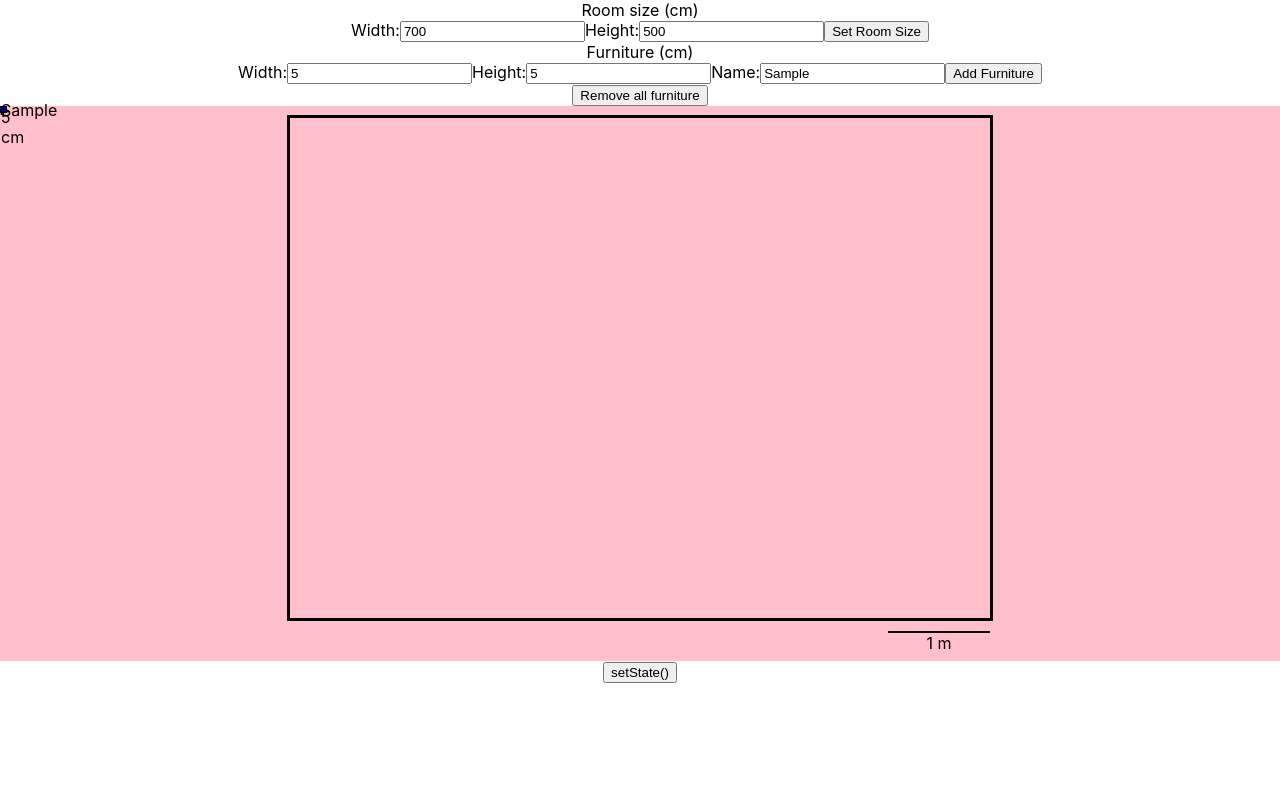
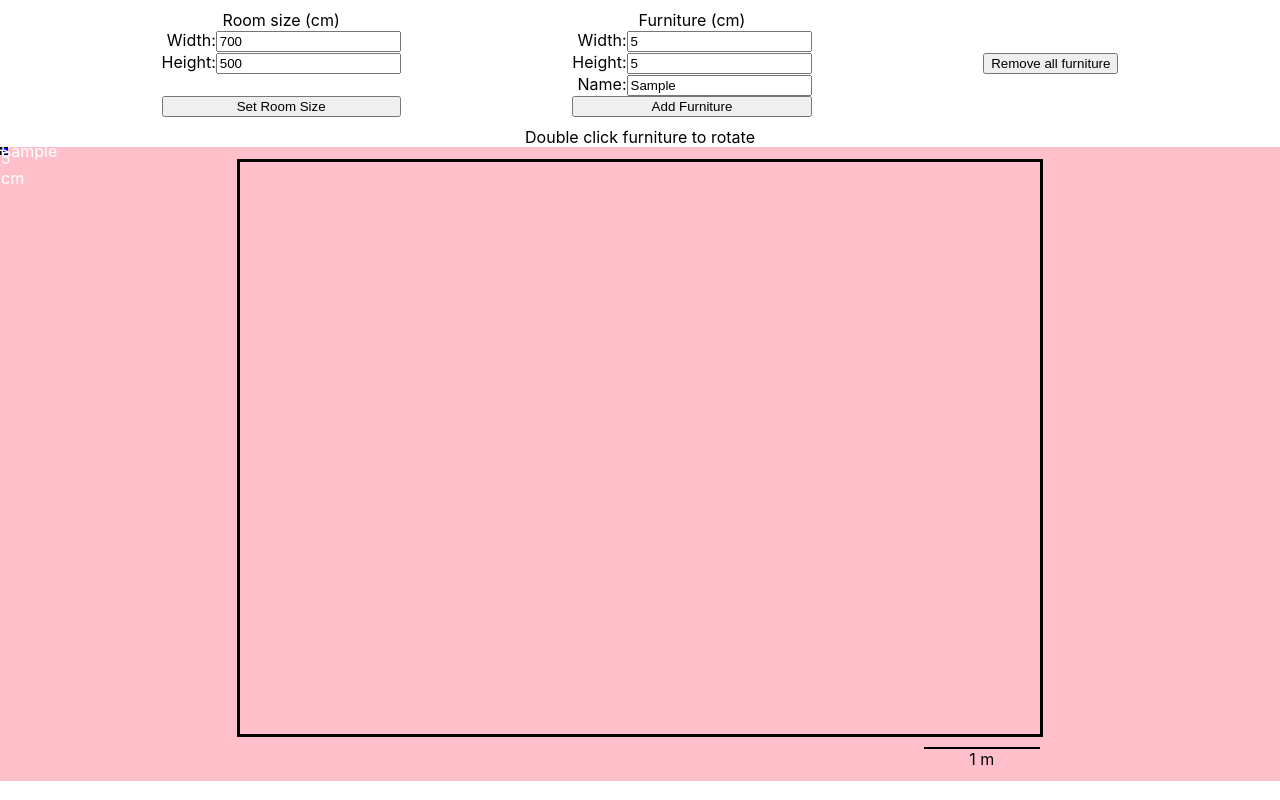
Before and after one commit to estellecomment/letsmovethefurniture, a React (Create React App) app: page / in a window 1280 px wide. Both pictures are taken after typing "5", "5", "Sample" into the empty fields and a click on the input "Add Furniture". Built offline with nearby package versions, Linux system fonts and the light colour scheme.

Commit message:
Add furniture rotation. Fixed bug with clearFurniture. Nicer form display.

```diff
--- a/src/App.css
+++ b/src/App.css
@@ -67,13 +67,14 @@
   position: absolute;
   background-color: blue;
   border: solid black 1px;
+  color: white;
 
   display: flex;
   flex-direction: column;
   justify-content: center;
 }
 
-.height {
+.meuble-height {
   writing-mode: vertical-rl;
   text-orientation: mixed;
   position: absolute;
@@ -81,8 +82,30 @@
   height: 100%;
 }
 
-.width {
+.meuble-width {
   position: absolute;
   top: 0%;
   width: 100%;
 }
+
+.forms-container {
+  display: flex;
+  flex-direction: row;
+  justify-content: space-evenly;
+  align-content: center;
+}
+
+form {
+  margin: 10px;
+  display: flex;
+  flex-direction: column;
+  justify-content: center;
+}
+
+.form-body {
+  flex-grow: 10;
+
+  display: flex;
+  flex-direction: column;
+  align-items: flex-end;
+}
--- a/src/App.js
+++ b/src/App.js
@@ -5,13 +5,28 @@ import './App.css';
 class Meuble extends Component {
     constructor(props) {
         super(props);
-        this.state = {x: props.rectangle.x, y: props.rectangle.y};
+        this.state = {
+            x: props.rectangle.x,
+            y: props.rectangle.y,
+            width: props.rectangle.width,
+            height: props.rectangle.height
+        };
+    }
+
+    rotate() {
+        this.setState((state) => {
+            return { width: state.height, height: state.width }
+        });
+    }
+
+    componentWillUnmount() {
+        console.log('unmounting meuble', this.props.rectangle.name);
     }
 
     render() {
         let rectanglePx = {
-            width: this.props.rectangle.width * this.props.pxPerCm,
-            height: this.props.rectangle.height * this.props.pxPerCm
+            width: this.state.width * this.props.pxPerCm,
+            height: this.state.height * this.props.pxPerCm
         };
         return (
             <div className="meuble"
@@ -49,16 +64,21 @@ class Meuble extends Component {
                      })
 
                  }}
+                 onDoubleClick={(e) => {
+                     console.log('ondblclick');
+                     console.log(e);
+                     this.rotate();
+                 }}
             >
                 <div>{this.props.rectangle.name}</div>
-                <div className="width">{this.props.rectangle.width} cm</div>
-                <div className="height">{this.props.rectangle.height} cm</div>
+                <div className="meuble-width">{this.state.width} cm</div>
+                <div className="meuble-height">{this.state.height} cm</div>
             </div>
         );
     }
 }
 
-const Scale = function({oneMeterPx}) {
+const ScaleBar = function({oneMeterPx}) {
     return (
         <div className="scale-container">
             <div className="scale">
@@ -94,7 +114,7 @@ const DrawingBox = function({room, pxPerCm, children}) {
                          height: roomPx.height + "px",
                          width: roomPx.width + "px",
                      }}/>
-                <Scale oneMeterPx={pxPerCm * 100}/>
+                <ScaleBar oneMeterPx={pxPerCm * 100}/>
                 {children}
             </div>
         </div>
@@ -115,6 +135,10 @@ class AddRectangleForm extends Component {
         this.idCounter = 0;
 
         this.handleSubmit = this.handleSubmit.bind(this);
+    }
+
+    componentWillUnmount() {
+        console.log('unmounting AddRectangleForm for', this.props.title);
     }
 
     handleSubmit(event) {
@@ -140,6 +164,7 @@ class AddRectangleForm extends Component {
         return (
         <form onSubmit={this.handleSubmit}>
             <div>{this.props.title}</div>
+            <div className="form-body">
                 <label>
                     Width:
                     <input type="number" ref={this.widthInput} defaultValue={this.props.initValues ? this.props.initValues.width : ""}/>
@@ -155,7 +180,8 @@ class AddRectangleForm extends Component {
                         <input type="text" ref={this.nameInput} />
                     </label>
                 }
-            <input type="submit" value={this.props.submitText}/>
+            </div>
+            <input className="submit" type="submit" value={this.props.submitText}/>
         </form>
         )
     };
@@ -164,9 +190,23 @@ class AddRectangleForm extends Component {
 class App extends Component {
     constructor(props) {
         super(props);
-        const defaultRoomHeight = 500;
-        const defaultRoomWidth = 700;
-        this.state = {furnitureList: [], room: {width: defaultRoomWidth, height: defaultRoomHeight}, pxPerCm: 1};
+        this.defaultRoomSize = { width: 700, height: 500 };
+        this.maxRoomSizePx = { width: 800, height: 600 };
+        this.state = {
+            furnitureList: [],
+            room: this.defaultRoomSize,
+            pxPerCm: this.computeScale(this.defaultRoomSize)
+        };
+    }
+
+    computeScale(room) {
+        // Stretch width to max
+        let pxPerCm = this.maxRoomSizePx.width / room.width;
+        // Reduce scale if height is too big
+        if (room.height * pxPerCm > this.maxRoomSizePx.height) {
+            pxPerCm = this.maxRoomSizePx.height / room.height;
+        }
+        return pxPerCm;
     }
 
     render() {
@@ -179,30 +219,20 @@ class App extends Component {
             });
         }
 
-        const computeScale = function(room) {
-            let maxRoomSizePx = { width: 800, height: 650 };
-            let pxPerCm = 1;
-            if (room.width * pxPerCm > maxRoomSizePx.width) {
-                pxPerCm = maxRoomSizePx.width / room.width;
-            }
-            if (room.height * pxPerCm > maxRoomSizePx.height) {
-                pxPerCm = maxRoomSizePx.height / room.height;
-            }
-            return pxPerCm;
-        }
-
         const drawRoom = (roomRectangle) => {
             console.log('setting state : new room', roomRectangle);
-            this.setState({room: roomRectangle, pxPerCm: computeScale(roomRectangle) });
+            this.setState({room: roomRectangle, pxPerCm: this.computeScale(roomRectangle) });
         };
 
-        const clearFurniture = () => {
+        const clearFurniture = (e) => {
+            e.preventDefault();
             console.log('clearing furniture');
             this.setState({furnitureList: []});
         };
 
         return (
             <div className="App">
+                <div className="forms-container">
                     <AddRectangleForm addRectangleFunc={drawRoom}
                                       title="Room size (cm)"
                                       submitText="Set Room Size"
@@ -215,14 +245,14 @@ class App extends Component {
                     <form onSubmit={clearFurniture}>
                         <input type="submit" value="Remove all furniture"/>
                     </form>
+                </div>
+                <div>Double click furniture to rotate</div>
 
                 <DrawingBox room={this.state.room} pxPerCm={this.state.pxPerCm}>
                     {this.state.furnitureList.map((rectangle) => (
                         <Meuble key={rectangle.id} rectangle={rectangle} pxPerCm={this.state.pxPerCm}/>
                     ))}
                 </DrawingBox>
-
-                <button onClick={()=> this.setState({})}>setState()</button>
             </div>
         );
     }
```
Lines whose indentation alone changed are shown as unchanged.
